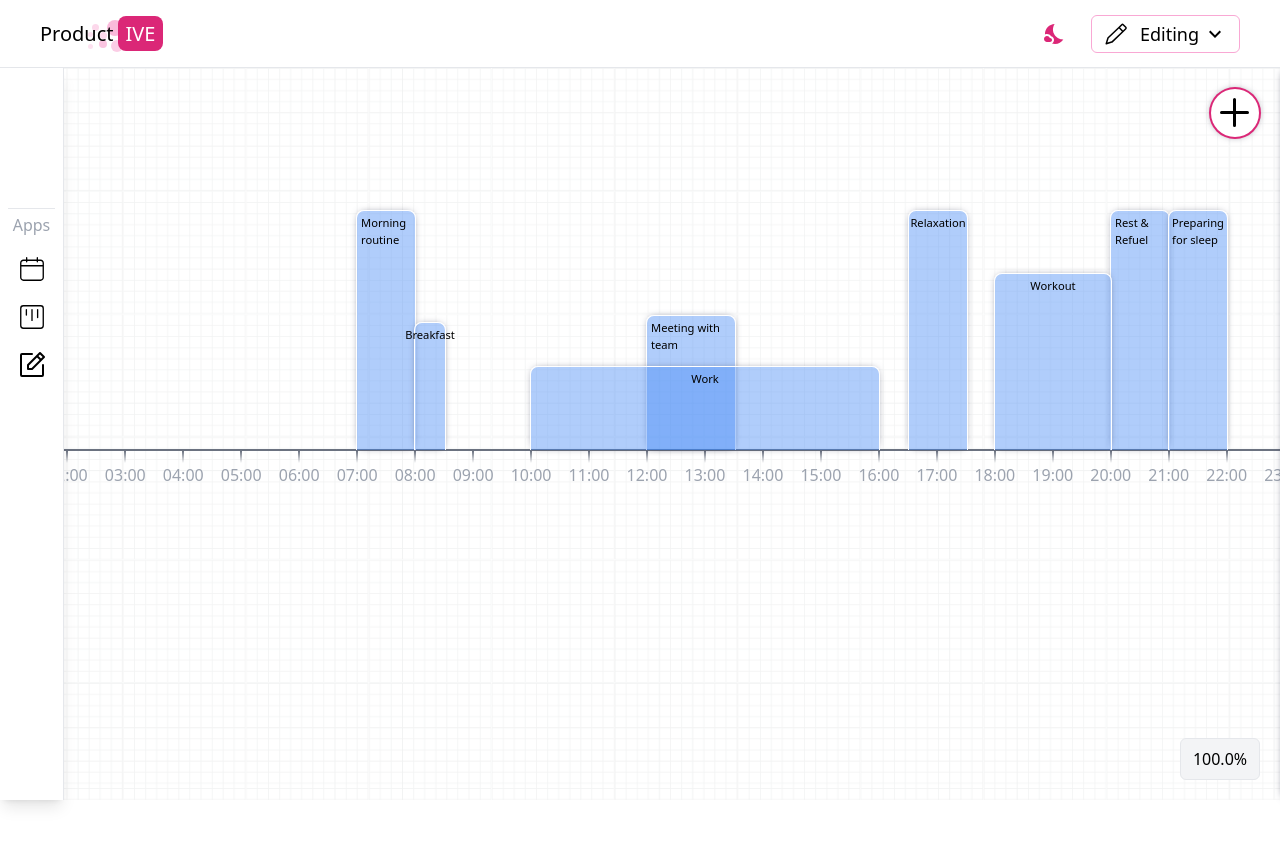
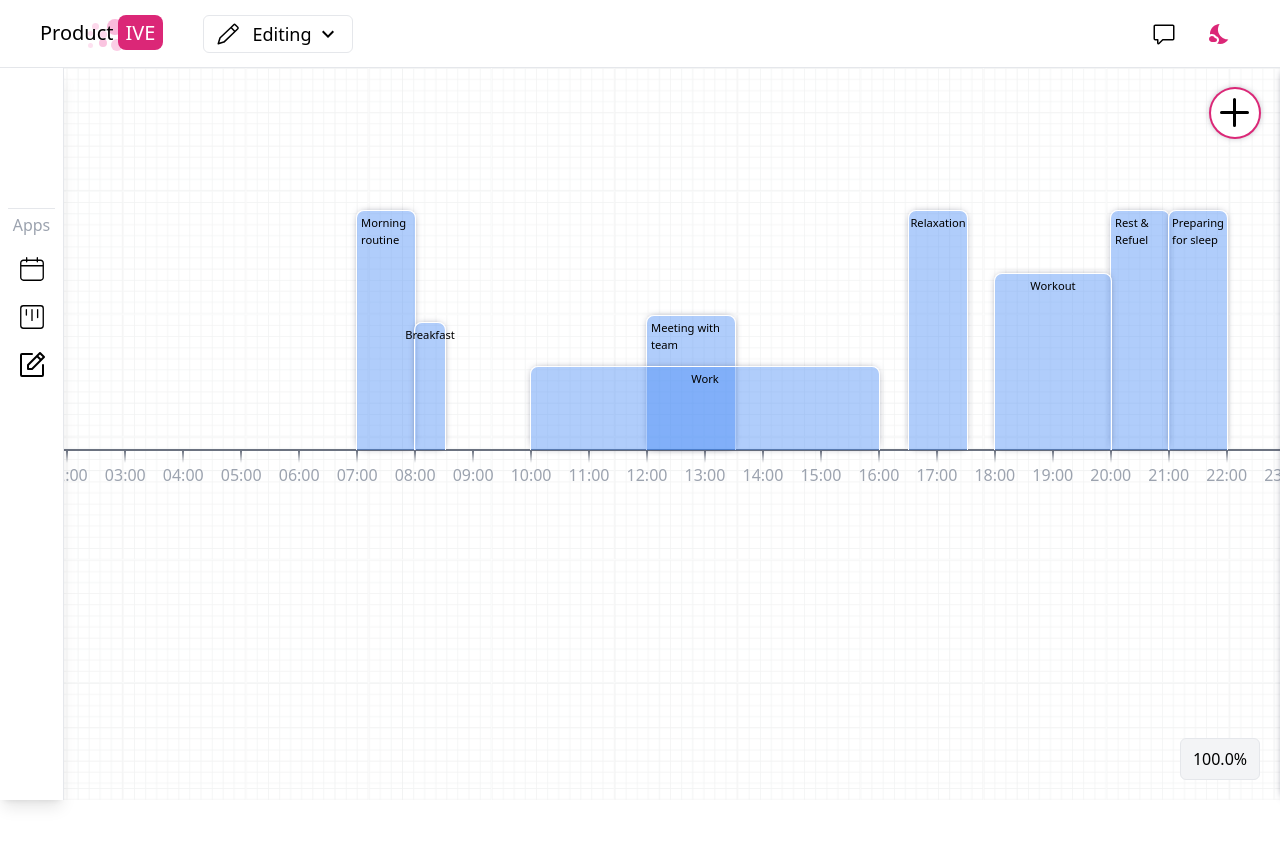
Before and after one commit to karal63/time-manager-app-project, a React (Vite) app: page /planner in a window 1280 px wide. Shown: the top 846 px of the page. Built offline with nearby package versions, Linux system fonts and the light colour scheme.

Commit message:
Not completed comments panel.

```diff
--- /dev/null
+++ b/src/components/CommentsPanel.jsx
@@ -0,0 +1,18 @@
+const CommentsPanel = () => {
+    return (
+        <div className="absolute w-[300px] h-[calc(100vh-68px)] right-0 top-full bg-mainBackground border-l border-mainLineColor">
+            <div className="w-full absolute bottom-5 right-0 px-4">
+                <textarea
+                    placeholder="Write comment here..."
+                    className="block w-full bg-mainHoverColor text-left px-4 pt-2 pb-14 rounded-md outline-none resize-none"
+                ></textarea>
+
+                <button className="absolute right-6 bottom-2 bg-darkPink text-white active:bg-darkPinkTransp px-3 py-1 rounded-md transition-all">
+                    Add
+                </button>
+            </div>
+        </div>
+    );
+};
+
+export default CommentsPanel;
--- a/src/components/Navbar.jsx
+++ b/src/components/Navbar.jsx
@@ -4,13 +4,18 @@ import SwitchMode from "./SwitchMode";
 import { MdNightsStay } from "react-icons/md";
 import { LuSun } from "react-icons/lu";
 import { IoMenu } from "react-icons/io5";
+import { GoComment } from "react-icons/go";
 
 import { useTimeRangeStore } from "../store";
+import CommentsPanel from "./CommentsPanel";
+import { useState } from "react";
 
 const Navbar = () => {
     const url = useLocation();
     const { isDarkMode, setIsDarkMode, isSidebarOpen, setIsSidebarOpen } =
         useTimeRangeStore();
+
+    const [isCommentOpen, setCommentsOpen] = useState(false);
 
     const toggleMode = () => {
         document.body.classList.toggle("darkMode");
@@ -29,8 +34,9 @@ const Navbar = () => {
                 </button>
 
                 {/* nav left side */}
-                <Link to="/planner" className="text-xl font-medium">
-                    <div className="relative py-1">
+                <Link to="/planner" className="text-xl">
+                    <div className="flex gap-10">
+                        <div className="relative py-1 font-medium">
                             <span className="z-10 relative text-mainColor">
                                 Product
                             </span>
@@ -49,19 +55,31 @@ const Navbar = () => {
                                 <span className="bubble absolute right-[70px] top-7 -z-10 w-[5px] h-[5px] bg-pink-400 bg-opacity-30 rounded-full"></span>
                             </div>
                         </div>
+
+                        {url.pathname === "/planner" && <SwitchMode />}
+                    </div>
                 </Link>
 
-                <div className="flex items-center gap-4 max-sm:absolute max-sm:right-3 max-sm:top-0">
+                <div className="flex items-center gap-2 max-sm:absolute max-sm:right-3 max-sm:top-0">
+                    {url.pathname === "/planner" && (
+                        <button
+                            className="text-mainColor text-2xl w-10 h-10 rounded-full hover:bg-mainHoverColor flex-center mr-2"
+                            onClick={() => setCommentsOpen(!isCommentOpen)}
+                        >
+                            <GoComment />
+                        </button>
+                    )}
+
                     <button
                         onClick={toggleMode}
                         className="text-2xl w-10 h-10 rounded-full hover:bg-mainHoverColor flex-center text-darkPink"
                     >
                         {isDarkMode ? <LuSun /> : <MdNightsStay />}
                     </button>
-                    {/* nav right side */}
-                    {url.pathname === "/planner" && <SwitchMode />}
                 </div>
             </div>
+
+            {isCommentOpen && <CommentsPanel />}
         </section>
     );
 };
--- a/src/components/SwitchMode.jsx
+++ b/src/components/SwitchMode.jsx
@@ -22,7 +22,7 @@ const SwitchMode = () => {
     return (
         <div className="relative max-sm:hidden">
             <button
-                className="flex items-center border-[1px] border-pink-300 rounded-md px-3 py-1"
+                className="flex items-center border-[1px] border-mainLineColor hover:bg-mainHoverColor rounded-md px-3 py-1 transition-all"
                 onClick={() => setIsDropDown(!isDropDown)}
             >
                 <span className="text-2xl mr-3 text-mainColor">
@@ -35,7 +35,7 @@ const SwitchMode = () => {
             </button>
 
             {isDropDown && (
-                <div className="absolute top-[3.2rem] right-0 z-20 w-[300px] rounded-lg bg-mainBackground shadow-main border border-mainLineColor">
+                <div className="absolute top-[3.2rem] left-0 z-20 w-[300px] rounded-lg bg-mainBackground shadow-main border border-mainLineColor">
                     <ul>
                         <li className="hover:bg-mainHoverColor cursor-pointer text-[1.1rem] transition-all rounded-tr-lg rounded-tl-lg">
                             <button
```
Lines whose indentation alone changed are shown as unchanged.
